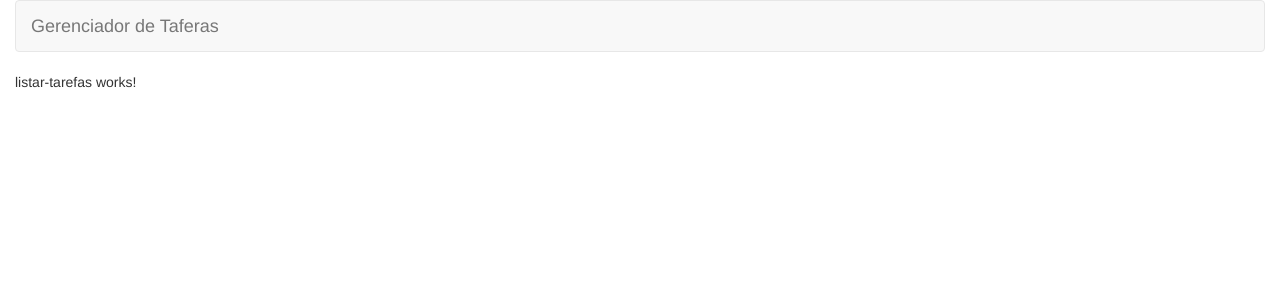
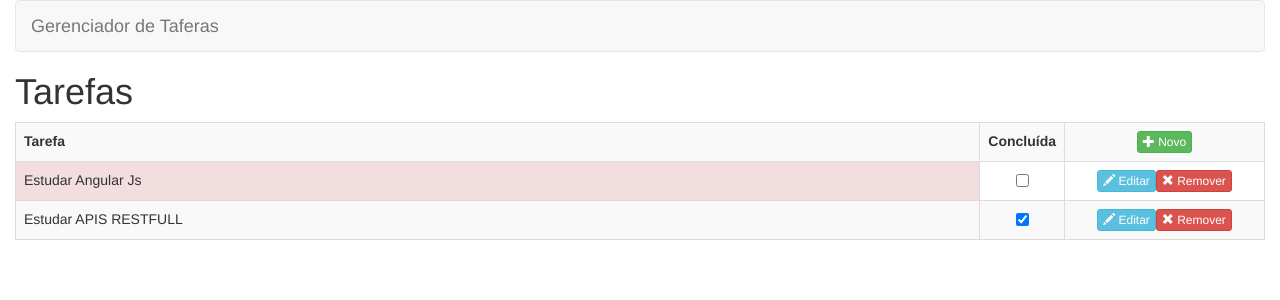
Before and after one commit to IvanSJr/Gerenciador-de-tarefas-em-angular, an Angular app: page /tarefas/listar-tarefas in a window 1280 px wide. Shown: the top 300 px of the page. Built offline with nearby package versions, Linux system fonts and the light colour scheme.

Commit message:
Criando componente para lsitagem e o implementando.

```diff
--- a/src/app/tarefas/listar-tarefas/listar-tarefas.component.html
+++ b/src/app/tarefas/listar-tarefas/listar-tarefas.component.html
@@ -1 +1,42 @@
-<p>listar-tarefas works!</p>
+<h1>Tarefas</h1>
+
+<table class="table table-striped table-bordered table-hover">
+  <tbody>
+  <tr>
+    <th>Tarefa</th>
+    <th>Concluída</th>
+    <th class="text-center">
+      <a
+        class="btn btn-xs btn-success">
+         <span class="glyphicon glyphicon-plus"
+               aria-hidden="true"></span> Novo
+      </a>
+    </th>
+  </tr>
+  <tr *ngFor="let tarefa of tarefas">
+    <td [class.danger]="!tarefa.concluida">
+      {{tarefa.nome}}
+    </td>
+    <td style="width: 70px" class="text-center">
+      <input
+        type="checkbox"
+        [value]="tarefa.id"
+        [checked]="tarefa.concluida">
+    </td>
+    <td class="text-center" style="width: 200px">
+      <a
+        title="Editar" alt="Editar"
+        class="btn btn-xs btn-info">
+        <span class="glyphicon glyphicon-pencil"
+              aria-hidden="true"></span> Editar
+      </a>
+      <a href="#" title="Remover" alt="Remover"
+
+         class="btn btn-xs btn-danger">
+        <span class="glyphicon glyphicon-remove"
+              aria-hidden="true"></span> Remover
+      </a>
+    </td>
+  </tr>
+  </tbody>
+</table>
--- a/src/app/tarefas/listar-tarefas/listar-tarefas.component.ts
+++ b/src/app/tarefas/listar-tarefas/listar-tarefas.component.ts
@@ -1,4 +1,6 @@
 import { Component, OnInit } from '@angular/core';
+import {TarefaModel} from "../shared/tarefa.model";
+import {TarefaService} from "../shared/tarefa.service";
 
 @Component({
   selector: 'app-listar-tarefas',
@@ -7,9 +9,19 @@ import { Component, OnInit } from '@angular/core';
 })
 export class ListarTarefasComponent implements OnInit {
 
-  constructor() { }
+  tarefas: TarefaModel[] | undefined;
 
-  ngOnInit(): void {
+  constructor(private tarefaService: TarefaService) {}
+
+  ngOnInit() {
+    this.tarefas = this.listarTodos();
+    this.tarefas = [
+      new TarefaModel(1, "Estudar Angular Js", false),
+    new TarefaModel(2, "Estudar APIS RESTFULL", true),]
+  }
+
+  listarTodos(): TarefaModel[] {
+    return this.tarefaService.listarTodasAsTarefas();
   }
 
 }
--- a/src/app/tarefas/tarefas.module.ts
+++ b/src/app/tarefas/tarefas.module.ts
@@ -2,6 +2,8 @@ import { NgModule } from '@angular/core';
 import { CommonModule } from '@angular/common';
 import {TarefaService} from "./shared/tarefa.service";
 import { ListarTarefasComponent } from './listar-tarefas/listar-tarefas.component';
+import {FormsModule} from "@angular/forms";
+import {RouterModule} from "@angular/router";
 
 @NgModule({
   declarations: [
@@ -9,6 +11,8 @@ import { ListarTarefasComponent } from './listar-tarefas/listar-tarefas.componen
   ],
   imports: [
     CommonModule,
+    FormsModule,
+    RouterModule
   ],
   providers: [
     TarefaService
```
